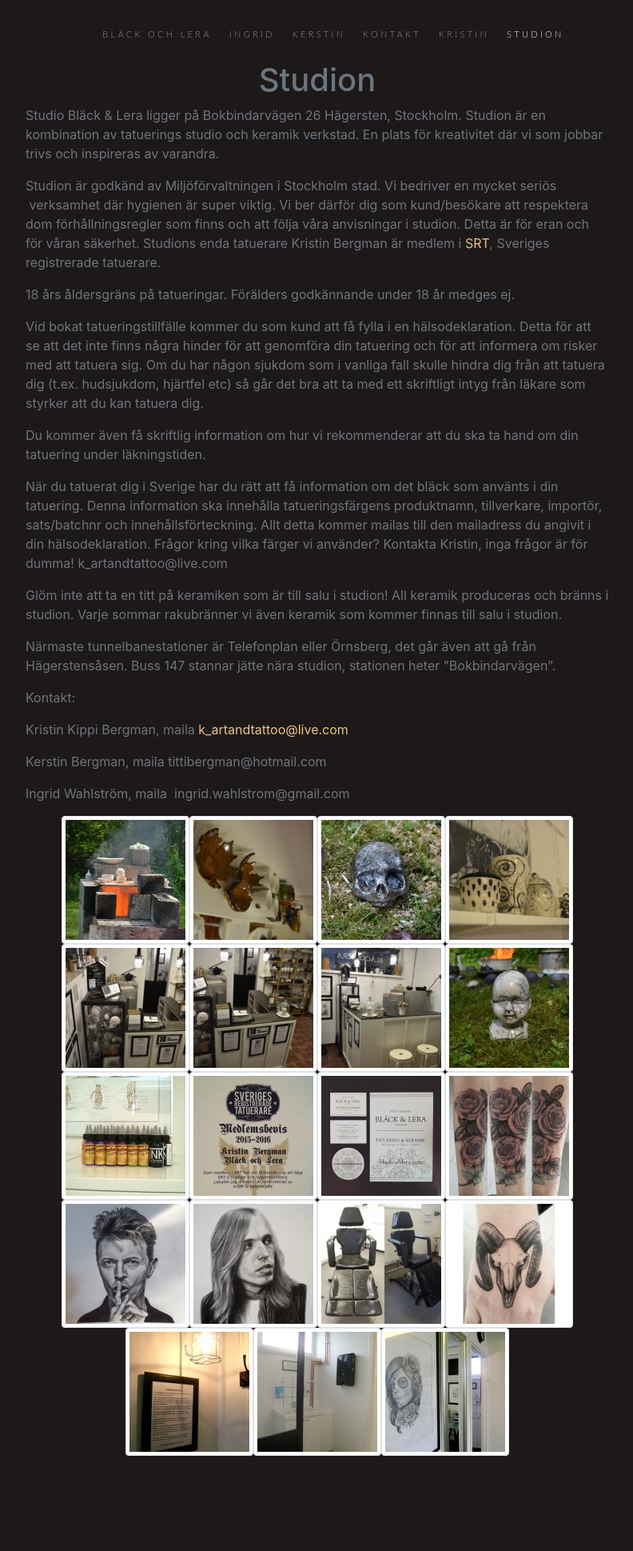
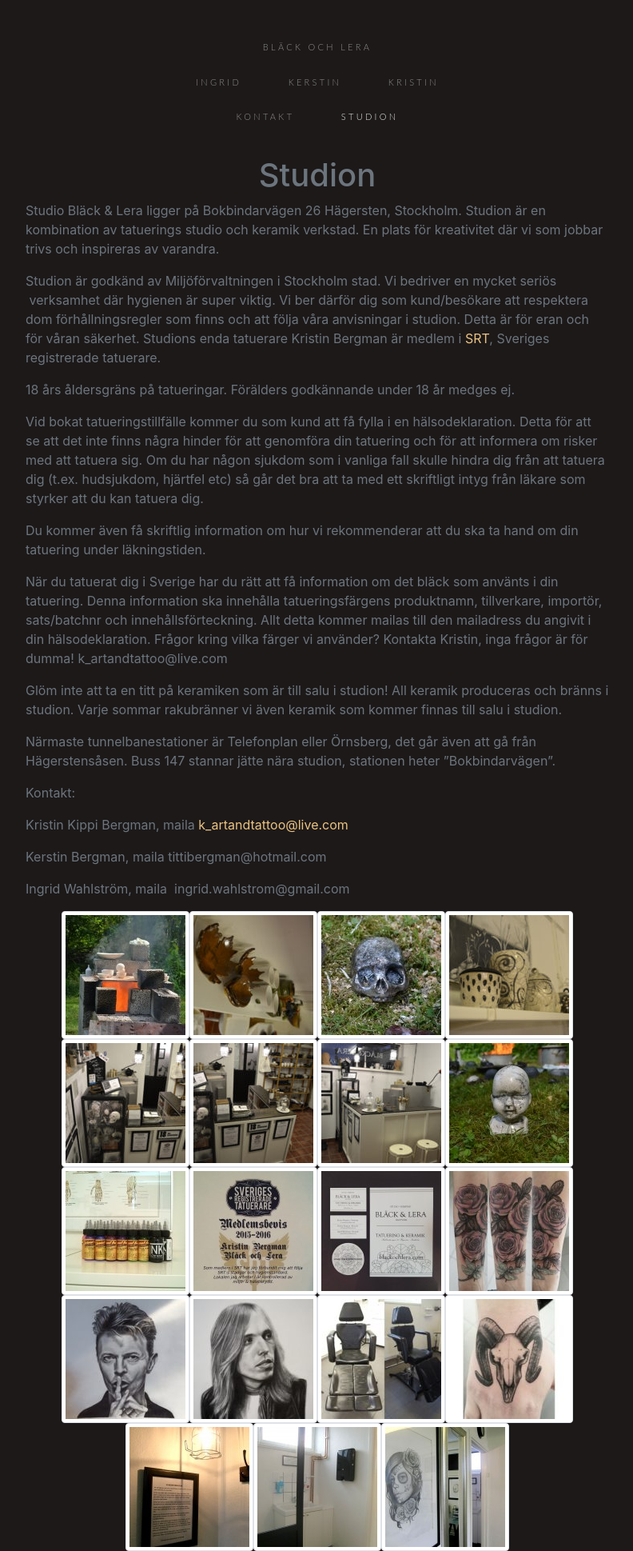
Before and after one commit to MountainmanKrist/blackochlera, a Jekyll site: the page built from studion.html, in a window 1280 px wide. Shown: the whole page at 80% size, without its empty margins (243-1035 px from the left). Built offline with Jekyll 4.4.1, drawn with Linux system fonts in a browser that asks for light colours; nearby versions of some CDN libraries; before the commit the page ends 1820 px from its top, so only the background shows below that.

Commit message:
test navigation changes

```diff
--- a/_includes/navigation.html
+++ b/_includes/navigation.html
@@ -1,14 +1,15 @@
-
-<nav id="navbar" class="navbar justify-content-center navbar-expand-md navbar-dark">
-    <button class="navbar-toggler collapsed" type="button" data-toggle="collapse" data-target="#navbarToggle" aria-controls="navbarToggle" aria-expanded="false" aria-label="Toggle navigation">
+<div class="container">
+<nav id="navbar" class="navbar justify-content-center navbar-dark">
+    <!-- <button class="navbar-toggler collapsed" type="button" data-toggle="collapse" data-target="#navbarToggle" aria-controls="navbarToggle" aria-expanded="false" aria-label="Toggle navigation">
         <div id="navActiveMenuText">
             <i class="fas fa-chevron-down"></i>
         </div>
         <div id="navDisabledMenuText">
             <i class="fas fa-chevron-up"></i>
         </div>
-    </button>
-	<ul class="navbar-collapse justify-content-center collapse" id="navbarToggle">
+    </button> -->
+    <ul class="navbar justify-content-center col-md-6" id="navbarToggle">
+        <row>
 		{% assign pages = site.pages %}
 		{% for page in pages %}
             {% if include.title == page.title %}
@@ -17,11 +18,49 @@
                 {% assign class = 'active' %}
             {% endif %}
 
-            {% if page.title %}
-				<li class="{{ class }}{{active_page}}">
-					<a href="{{ site.baseurl }}{{ page.url }}">{{ page.title }}</a>
+            {% if page.startpage %}
+				<li class="nav-item {{ class }}{{active_page}}">
+					<a class= "nav-link" href="{{ site.baseurl }}{{ page.url }}">{{ page.title }}</a>
                 </li>
             {% endif %}
-		{% endfor %}
+        {% endfor %}
+        </row>
+        <row>
+    <!-- </ul> -->
+	<!-- <ul class="navbar justify-content-center" id="navbarToggle"> -->
+		{% assign pages = site.pages %}
+		{% for page in pages %}
+            {% if include.title == page.title %}
+                {% assign class = 'active-link' %}
+            {% else %}
+                {% assign class = 'active' %}
+            {% endif %}
+
+            {% if page.title and page.startpage != true and page.nav_bottom != true %}
+				<li class="nav-item {{ class }}{{active_page}}">
+					<a class= "nav-link" href="{{ site.baseurl }}{{ page.url }}">{{ page.title }}</a>
+                </li>
+            {% endif %}
+        {% endfor %}
+    </row>
+    <!-- </ul>
+    <ul class="navbar justify-content-center" id="navbarToggle"> -->
+    <row>
+		{% assign pages = site.pages %}
+		{% for page in pages %}
+            {% if include.title == page.title %}
+                {% assign class = 'active-link' %}
+            {% else %}
+                {% assign class = 'active' %}
+            {% endif %}
+
+            {% if page.title and page.nav_bottom %}
+				<li class="nav-item {{ class }}{{active_page}}">
+					<a class= "nav-link" href="{{ site.baseurl }}{{ page.url }}">{{ page.title }}</a>
+                </li>
+            {% endif %}
+        {% endfor %}
+    </row>
     </ul>
 </nav>
+</div>
--- a/_sass/main.scss
+++ b/_sass/main.scss
@@ -1,6 +1,8 @@
 @import 'variables';
 @import 'bootstrap/bootstrap';
 
+@include media-breakpoint-up(xs) {
+}
 @include media-breakpoint-up(sm) {
 }
 @include media-breakpoint-up(md) {
--- a/kontakt.html
+++ b/kontakt.html
@@ -6,6 +6,7 @@ location:
   longitude: 17.989858
 zoom: 18
 nav_page: true
+nav_bottom: true
 ---
 
 <div class="col">
--- a/studion.html
+++ b/studion.html
@@ -4,6 +4,7 @@ title: "Studion"
 image_path: "studion"
 images_bottom: true
 nav_page: true
+nav_bottom: true
 ---
 
 <p>Studio Bläck &amp; Lera ligger på Bokbindarvägen 26 Hägersten, Stockholm. Studion är en kombination av tatuerings studio och keramik verkstad. En plats för kreativitet där vi som jobbar trivs och inspireras av varandra.</p>
```
Also changed, not shown: index.md (+1 -0 lines).
